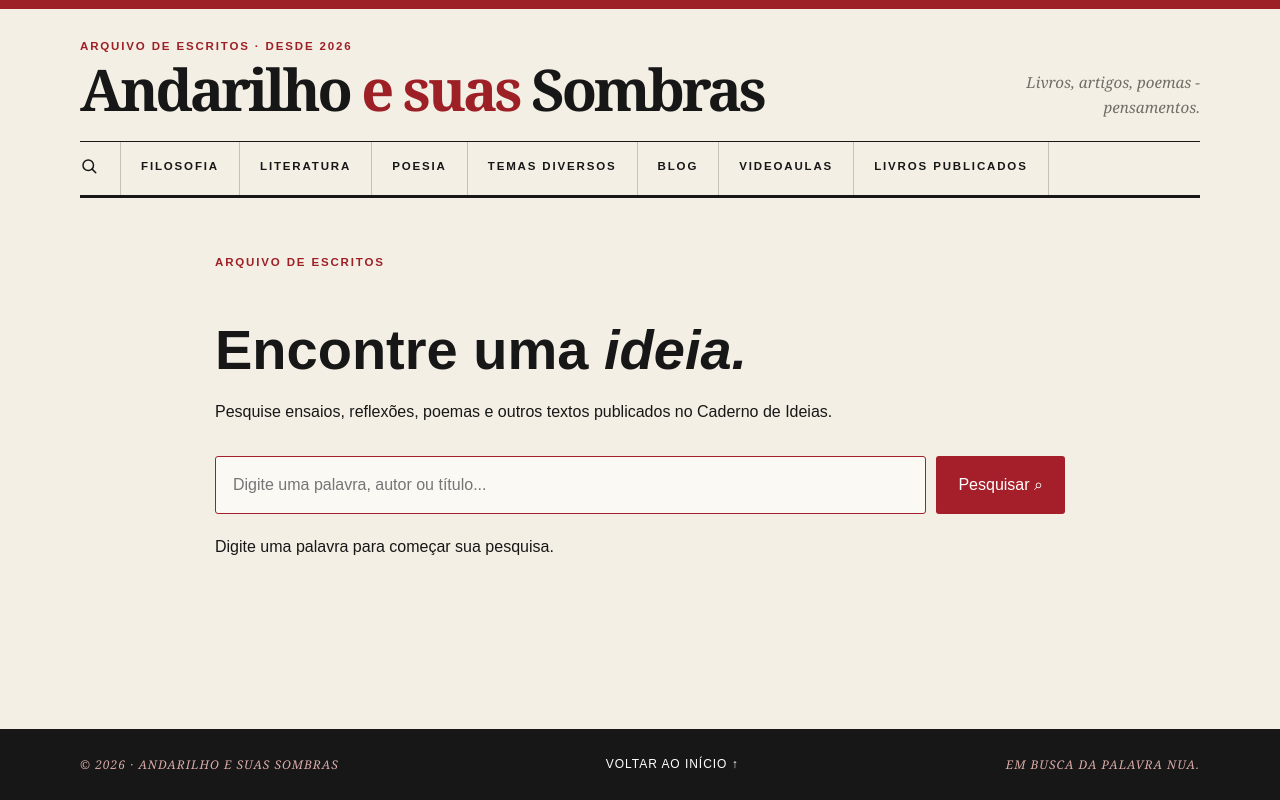
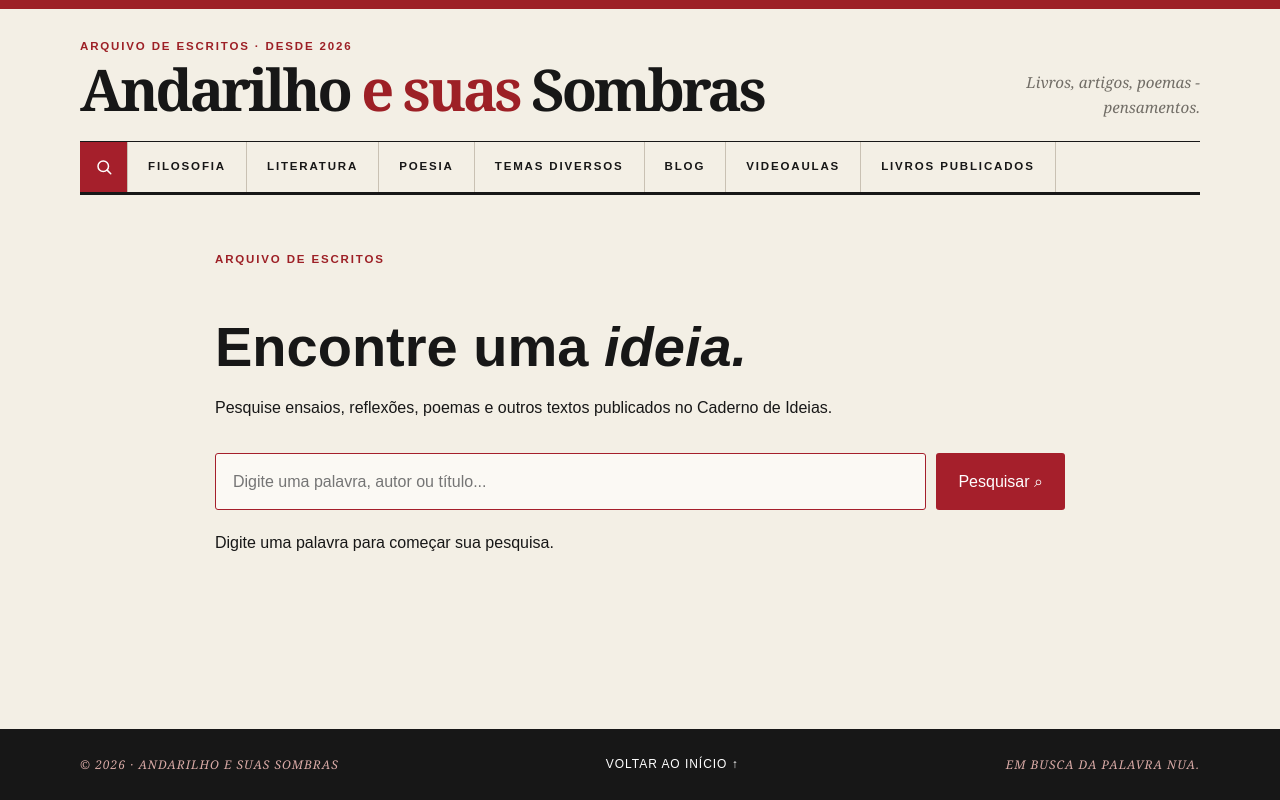
Before and after one commit to AndarilhoEsuasSombras/Andarilho, a plain HTML site: page pesquisa.html in a window 1280 px wide. Drawn offline with Linux system fonts and the light colour scheme.

Commit message:
Update styles.css

```diff
--- a/styles.css
+++ b/styles.css
@@ -741,3 +741,35 @@ body > .wrap {
         font-size: 28px;
     }
 }
+
+
+/* Botão de pesquisa na barra superior */
+.nav-search {
+    display: flex !important;
+    align-items: center;
+    justify-content: center;
+    flex: 0 0 48px;
+    width: 48px;
+    min-width: 48px;
+    height: 50px;
+    padding: 0 !important;
+    box-sizing: border-box;
+    color: #fff !important;
+    background-color: #a51f2b;
+    border-right: 1px solid #c5a77b;
+    text-decoration: none;
+}
+
+.nav-search svg {
+    display: block;
+    width: 18px;
+    height: 18px;
+    flex-shrink: 0;
+}
+
+.nav-search:hover,
+.nav-search:focus-visible {
+    color: #fff !important;
+    background-color: #861923;
+    outline-offset: -3px;
+}
```
